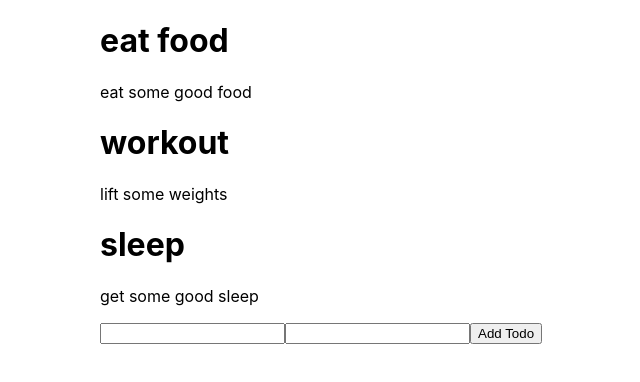
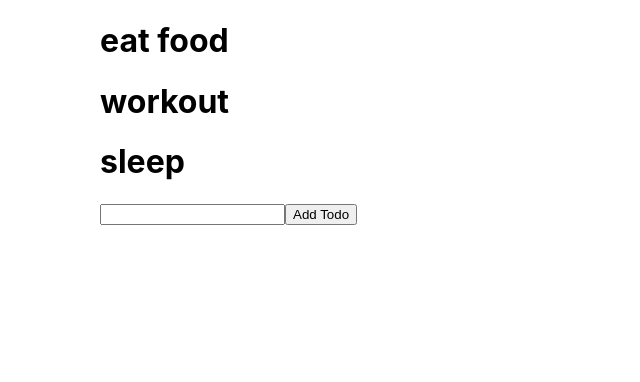
Before and after one commit to kylebarnett/simple-todo, a React (Create React App) app: page / in a window 1280 px wide. Shown: the top 382 px of the page, without its empty margins (115-755 px from the left). Built offline with nearby package versions, Linux system fonts and the light colour scheme.

Commit message:
doing work

```diff
--- a/src/App.js
+++ b/src/App.js
@@ -7,7 +7,6 @@ function App() {
   const [todos, setTodos] = useState(data)
   const [values, setValues] = useState({
     todo: "",
-    description: "",
     completed: false
   })
 
@@ -18,7 +17,6 @@ function App() {
   const addTodo = info => {
     const newTodo = {
       todo: values.todo,
-      description: values.description,
       completed: false
     }
     setTodos({ ...todos, newTodo })
--- a/src/components/Todo.js
+++ b/src/components/Todo.js
@@ -4,7 +4,6 @@ function Todo({ todo }) {
   return (
     <div>
       <h1>{todo.todo}</h1>
-      <p>{todo.description}</p>
     </div>
   )
 }
--- a/src/components/TodoList.js
+++ b/src/components/TodoList.js
@@ -3,7 +3,6 @@ import Todo from './Todo';
 
 const initialInput = {
   todo: "",
-  description: "",
   completed: false
 }
 
@@ -25,11 +24,6 @@ function TodoList({ todos, handleChange, values, addTodo }) {
           name="todo"
           onChange={handleChange}
         />
-        <input
-          value={values.description}
-          name="description"
-          onChange={handleChange}
-        />
         <button type="submit">Add Todo</button>
       </form>
     </div>
--- a/src/data.js
+++ b/src/data.js
@@ -1,17 +1,14 @@
 const todoList = [
   {
     todo: "eat food",
-    description: "eat some good food",
     completed: false
   },
   {
     todo: "workout",
-    description: "lift some weights",
     completed: false
   },
   {
     todo: "sleep",
-    description: "get some good sleep",
     completed: true
   }
 ]
```
